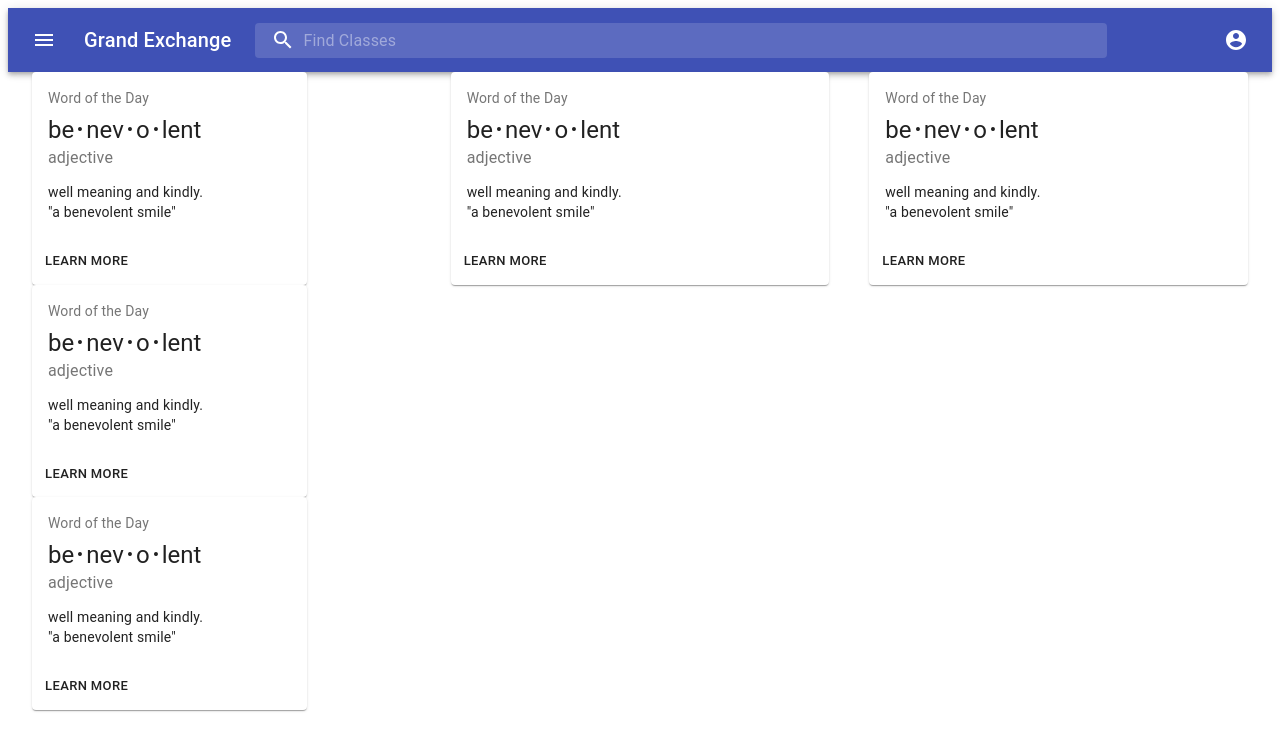
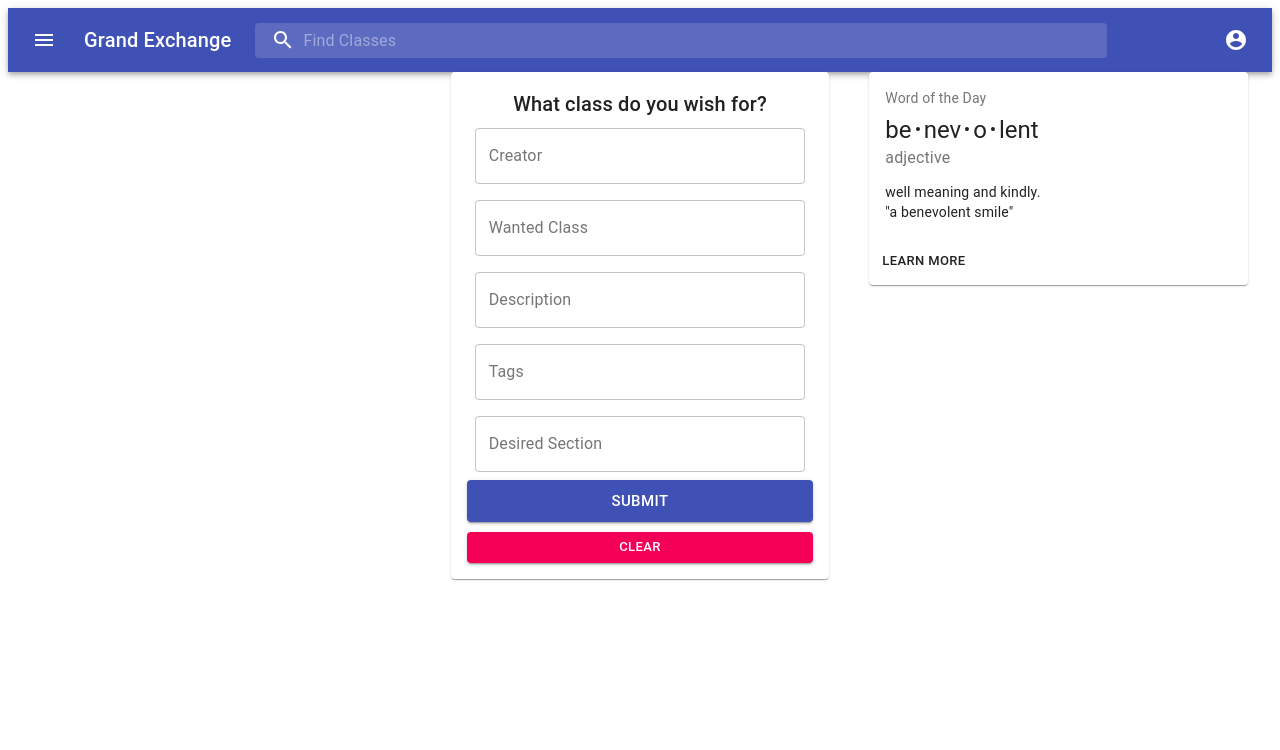
Before and after one commit to chris-brugal/UFGrand-Exchange, a React (Create React App) app in the folder client/: page / in a window 1280 px wide. Shown: the top 750 px of the page. Built offline with nearby package versions, Linux system fonts and the light colour scheme.

Commit message:
made all the stuff kinda work
edited index, posts, post, forms, app

```diff
--- a/client/package.json
+++ b/client/package.json
@@ -13,7 +13,9 @@
     "react": "^17.0.1",
     "react-dom": "^17.0.1",
     "react-file-base64": "^1.0.3",
+    "react-redux": "^7.2.2",
     "react-scripts": "4.0.0",
+    "redux": "^4.0.5",
     "redux-thunk": "^2.3.0",
     "web-vitals": "^0.2.4"
   },
--- a/client/src/App.jsx
+++ b/client/src/App.jsx
@@ -44,6 +44,7 @@
 // }
 
 import React from 'react';
+//import { Provider } from 'react-redux'
 import { fade, makeStyles } from '@material-ui/core/styles';
 import { Grid, Container, IconButton, Typography, AppBar, Toolbar, InputBase, MenuItem, Menu}  from '@material-ui/core';
 import MenuIcon from '@material-ui/icons/Menu';
@@ -52,6 +53,8 @@ import AccountCircle from '@material-ui/icons/AccountCircle';
 import MoreIcon from '@material-ui/icons/MoreVert';
 
 import Card from './components/SimpleCard';
+//import Posts from './components/Posts/Posts';
+import Form from './components/Form/Form'
 
 const useStyles = makeStyles((theme) => ({
   grow: {
@@ -247,14 +250,11 @@ export default function PrimarySearchAppBar() {
         <Container>
             <Grid container alignItems="stretch" spacing={5}>
                 <Grid container item xs={4}>
-                    <Card/>
-                    <Card/>
-                    <Card/>
+                    {/* <Posts/> */}
                 </Grid>
                 <Grid item xs={4}>
-                    <Card/>
+                   <Form/>
                 </Grid>
-
                 <Grid item xs={4}>
                     <Card/>
                 </Grid>
@@ -263,5 +263,3 @@ export default function PrimarySearchAppBar() {
     </div>
   );
 }
-
-//export default App
--- a/client/src/actions/posts.js
+++ b/client/src/actions/posts.js
@@ -1,6 +1,6 @@
 import { FETCH_ALL, CREATE, UPDATE, DELETE } from '../constants/actionTypes';
 
-import * as api from '../api/index.js';
+import * as api from '../api/index';
 
 export const getPosts = () => async (dispatch) => {
   try {
--- a/client/src/components/Form/Form.js
+++ b/client/src/components/Form/Form.js
@@ -9,6 +9,7 @@ const Form = () => {
     const [postData, setPostData] = useState({ creator: '', wantedClass: '', description: '', tags: '', desiredSection: '' });
     const classes = useStyles();
     const dispatch = useDispatch();
+
     const handleSubmit = (e) => {
         e.preventDefault();
 
@@ -23,11 +24,11 @@ const Form = () => {
         <Paper className={classes.paper}>
             <form autoComplete ="off" noValidate className = {`${classes.root} ${classes.form}`} onSubmit={handleSubmit}>
             <Typography variant="h6">What class do you wish for?</Typography>
-            <TextField name="creator" variant="outlined" label="Creator" fullWidth value={} onChange={(e) => setPostData({ ...postData, creator: e.target.value })}/>
-            <TextField name="wantedClass" variant="outlined" label="WantedClass" fullWidth value={} onChange={(e) => setPostData({ ...postData, wantedClass: e.target.value })}/>
-            <TextField name="description" variant="outlined" label="Description" fullWidth value={} onChange={(e) => setPostData({ ...postData, description: e.target.value })}/>
-            <TextField name="tags" variant="outlined" label="Tags" fullWidth value={} onChange={(e) => setPostData({ ...postData, tags: e.target.value })}/>
-            <TextField name="desiredSection" variant="outlined" label="DesiredSection" fullWidth value={} onChange={(e) => setPostData({ ...postData, desiredSection: e.target.value })}/>
+            <TextField name="creator" variant="outlined" label="Creator" fullWidth value={postData.creator} onChange={(e) => setPostData({ ...postData, creator: e.target.value })}/>
+            <TextField name="wantedClass" variant="outlined" label="Wanted Class" fullWidth value={postData.wantedClass} onChange={(e) => setPostData({ ...postData, wantedClass: e.target.value })}/>
+            <TextField name="description" variant="outlined" label="Description" fullWidth value={postData.description} onChange={(e) => setPostData({ ...postData, description: e.target.value })}/>
+            <TextField name="tags" variant="outlined" label="Tags" fullWidth value={postData.tags} onChange={(e) => setPostData({ ...postData, tags: e.target.value })}/>
+            <TextField name="desiredSection" variant="outlined" label="Desired Section" fullWidth value={postData.desiredSection} onChange={(e) => setPostData({ ...postData, desiredSection: e.target.value })}/>
             <Button className={classes.buttonSubmit} variant="contained" color="primary" size="large" type="submit" fullWidth>SUBMIT</Button>
             <Button variant="contained" color="secondary" size="small" onClick={clear} fullWidth>CLEAR</Button>
             </form>
--- a/client/src/components/Form/styles.js
+++ b/client/src/components/Form/styles.js
@@ -0,0 +1,24 @@
+import { makeStyles } from '@material-ui/core/styles';
+
+export default makeStyles((theme) => ({
+  root: {
+    '& .MuiTextField-root': {
+      margin: theme.spacing(1),
+    },
+  },
+  paper: {
+    padding: theme.spacing(2),
+  },
+  form: {
+    display: 'flex',
+    flexWrap: 'wrap',
+    justifyContent: 'center',
+  },
+  fileInput: {
+    width: '97%',
+    margin: '10px 0',
+  },
+  buttonSubmit: {
+    marginBottom: 10,
+  },
+}));
--- a/client/src/index.jsx
+++ b/client/src/index.jsx
@@ -1,6 +1,17 @@
 import React from 'react';
 import ReactDOM from 'react-dom';
 
-import App from './App';
+import { Provider } from 'react-redux';
+import { createStore, applyMiddleware, compose } from 'redux';
+import thunk from 'redux-thunk';
+import { reducers } from './reducers';
+import PrimarySearchAppBar from './App';
 
-ReactDOM.render(<App />, document.getElementById('root'));
+const store = createStore(reducers, compose(applyMiddleware(thunk)));
+
+ReactDOM.render(
+  <Provider store={store}>
+    <PrimarySearchAppBar />
+  </Provider>,
+  document.getElementById('root'),
+);
```
Also changed, not shown: client/src/components/Posts/Post/Post.js (+5 -5 lines), client/src/components/Posts/Post/styles.js (+52 -0 lines), client/src/components/Posts/Posts.js (+7 -4 lines), client/src/components/Posts/styles.js (+14 -0 lines), client/src/api/index.js (renamed from client/api/index.js), 1 other file (tests, documents, lock files or other folders).
